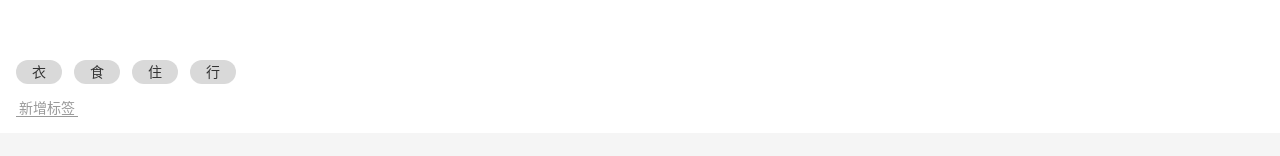
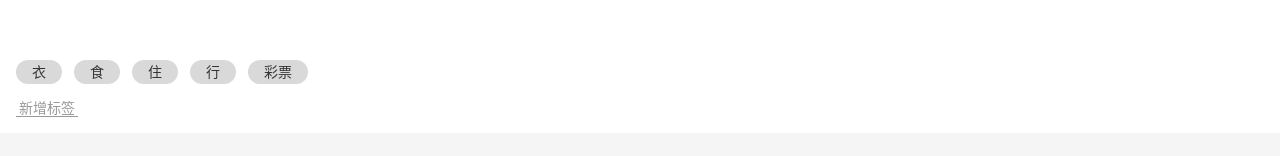
Before and after one commit to paixiaoxing1459/More-money, a Vue app: page /#/money in a window 1280 px wide. Shown: the part 159-315 px from the top of the page. Built offline with nearby package versions, Linux system fonts and the light colour scheme.

Commit message:
实现选中或者取消 tag

```diff
--- a/src/components/Money/Tags.vue
+++ b/src/components/Money/Tags.vue
@@ -4,18 +4,33 @@
       <button>新增标签</button>
     </div>
     <ul class="current">
-      <li>衣</li>
-      <li>食</li>
-      <li>住</li>
-      <li>行</li>
+      <li v-for="tag in dataSource" :key="tag"
+          :class="{selected: selectedTags.indexOf(tag)>=0}"
+          @click="toggle(tag)">
+        {{ tag }}
+      </li>
     </ul>
   </div>
 </template>
 
 <script lang="ts">
-export default {
-  name: 'Tags'
-};
+import Vue from 'vue';
+import {Component,Prop} from 'vue-property-decorator';
+
+  @Component
+  export default class Tags extends Vue{
+    @Prop() dataSource: string[] | undefined;
+    selectedTags: string[] = [];
+    // eslint-disable-next-line @typescript-eslint/explicit-module-boundary-types
+    toggle(tag:string){
+      const index =this.selectedTags.indexOf(tag);
+      if( index>=0){
+        this.selectedTags.splice(index,1)
+      }else{
+        this.selectedTags.push(tag)
+      }
+    }
+}
 </script>
 
 <style lang="scss" scoped>
@@ -32,7 +47,8 @@
     flex-wrap: wrap;
 
     > li {
-      background: #d9d9d9;
+      $bg:#d9d9d9;
+      background: $bg;
       $h: 24px;
       height: $h;
       line-height: $h;
@@ -41,6 +57,10 @@
       padding: 0 16px;
       margin-right: 12px;
       margin-top: 4px;
+      &.selected{
+        background: darken($bg,40%);
+        color: white;
+      }
     }
   }
   > .new {
--- a/src/views/Money.vue
+++ b/src/views/Money.vue
@@ -3,12 +3,12 @@
     <NumberPad/>
     <Types :xxx=" 3333 "/>
     <Notes/>
-    <Tags/>
+    <Tags :data-source="tags"/>
 
   </Layout>
 </template>
 
-<script lang="ts">
+<script>
 import NumberPad from '@/components/Money/NumberPad.vue';
 import Types from '@/components/Money/Types.vue';
 import Tags from '@/components/Money/Tags.vue';
@@ -16,6 +16,11 @@
 export default {
   name: "money",
   components: {Notes, Tags, Types, NumberPad},
+  data(){
+    return{
+      tags:['衣','食','住','行','彩票']
+    }
+  }
 };
 </script>
 
```
